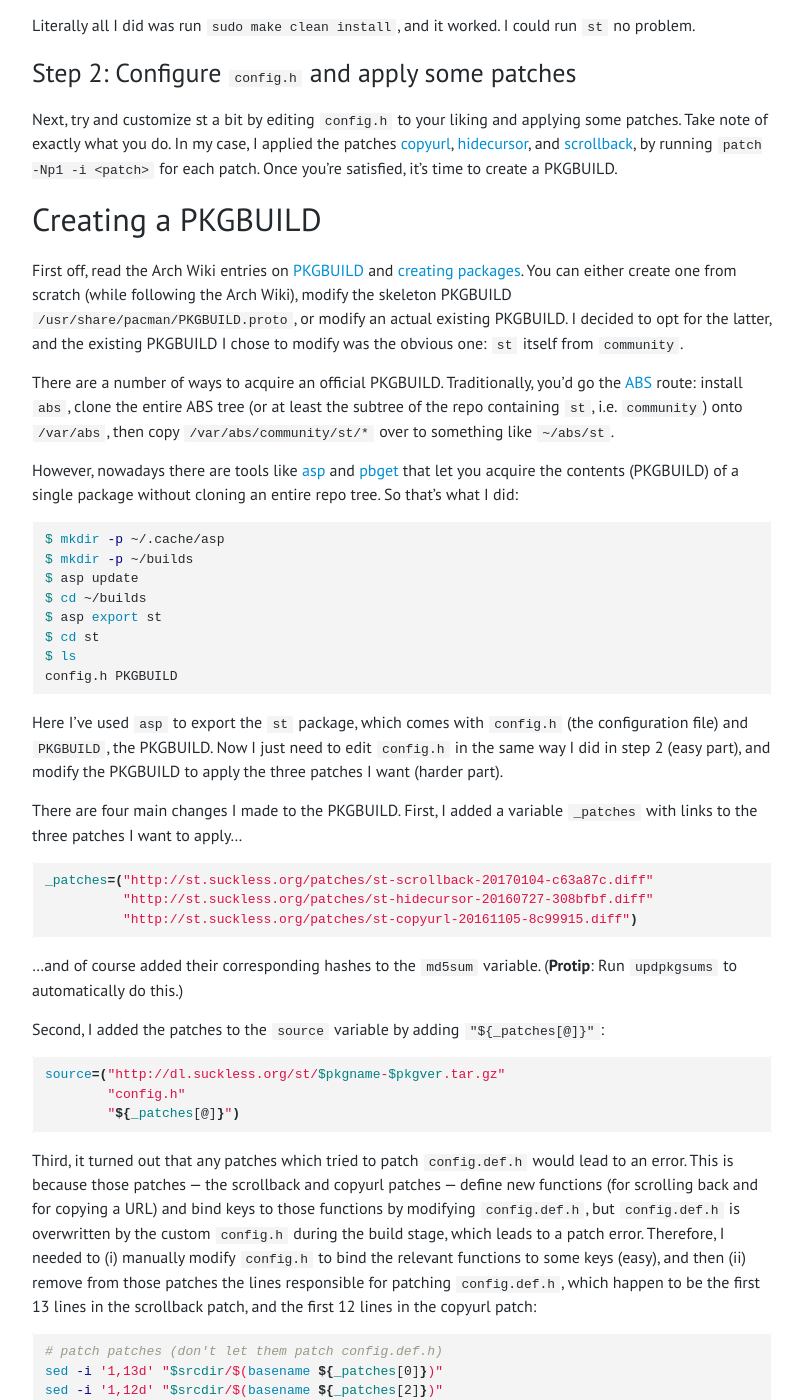
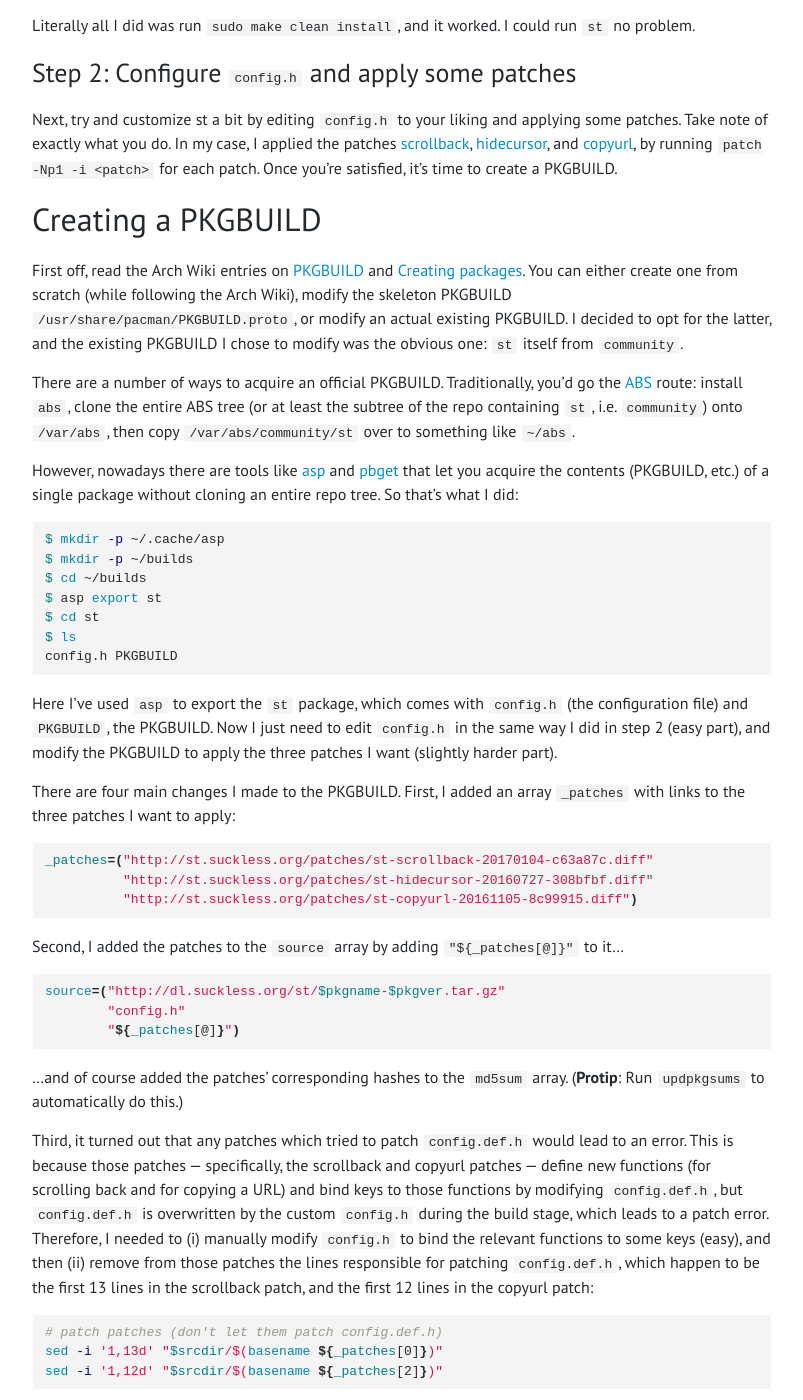
Before and after one commit to brianbuccola/brianbuccola.github.io, a Jekyll site: the page built from _posts/2017-03-19-how-to-build-and-install-st-suckless-simple-terminal-from-source-on-arch-linux.md, in a window 1280 px wide and 1400 px high, scrolled down 1040 px. Shown: the whole window, without its empty margins (238-1041 px from the left). Built offline with Jekyll 4.4.1, drawn with Linux system fonts in a browser that asks for light colours; some web fonts are replaced; comment, search, counter and statistics services are not loaded; some of the changed text lies outside the part shown.

Commit message:
make minor revisions to st post

````diff
--- a/_posts/2017-03-19-how-to-build-and-install-st-suckless-simple-terminal-from-source-on-arch-linux.md
+++ b/_posts/2017-03-19-how-to-build-and-install-st-suckless-simple-terminal-from-source-on-arch-linux.md
@@ -30,7 +30,7 @@ of the patches). Therefore, in the end, I decided to go with the stable release,
 which also has the advantage that my terminal, which I rely heavily on, won't
 break any time soon.
 
-### Step 1: follow the installation instructions
+### Step 1: Follow the installation instructions
 
 The first step (after untarring the tarball and `cd`-ing into the `st-x.x`
 directory) is to install st exactly as the `README` says:
@@ -54,13 +54,13 @@ run `st` no problem.
 
 Next, try and customize st a bit by editing `config.h` to your liking and
 applying some patches. Take note of exactly what you do. In my case, I applied
-the patches [copyurl][], [hidecursor][], and [scrollback][], by running `patch
+the patches [scrollback][], [hidecursor][], and [copyurl][], by running `patch
 -Np1 -i <patch>` for each patch. Once you're satisfied, it's time to create a
 PKGBUILD.
 
 ## Creating a PKGBUILD
 
-First off, read the Arch Wiki entries on [PKGBUILD][] and [creating packages][].
+First off, read the Arch Wiki entries on [PKGBUILD][] and [Creating packages][].
 You can either create one from scratch (while following the Arch Wiki), modify
 the skeleton PKGBUILD `/usr/share/pacman/PKGBUILD.proto`, or modify an actual
 existing PKGBUILD. I decided to opt for the latter, and the existing PKGBUILD I
@@ -69,16 +69,15 @@ chose to modify was the obvious one: `st` itself from `community`.
 There are a number of ways to acquire an official PKGBUILD. Traditionally, you'd
 go the [ABS][] route: install `abs`, clone the entire ABS tree (or at least the
 subtree of the repo containing `st`, i.e. `community`) onto `/var/abs`, then
-copy `/var/abs/community/st/*` over to something like `~/abs/st`.
+copy `/var/abs/community/st` over to something like `~/abs`.
 
 However, nowadays there are tools like [asp][] and [pbget][] that let you
-acquire the contents (PKGBUILD) of a single package without cloning an entire
-repo tree. So that's what I did:
+acquire the contents (PKGBUILD, etc.) of a single package without cloning an
+entire repo tree. So that's what I did:
 
 ```bash
 $ mkdir -p ~/.cache/asp
 $ mkdir -p ~/builds
-$ asp update
 $ cd ~/builds
 $ asp export st
 $ cd st
@@ -89,10 +88,10 @@ config.h PKGBUILD
 Here I've used `asp` to export the `st` package, which comes with `config.h`
 (the configuration file) and `PKGBUILD`, the PKGBUILD. Now I just need to edit
 `config.h` in the same way I did in step 2 (easy part), and modify the PKGBUILD
-to apply the three patches I want (harder part).
+to apply the three patches I want (slightly harder part).
 
-There are four main changes I made to the PKGBUILD. First, I added a variable
-`_patches` with links to the three patches I want to apply...
+There are four main changes I made to the PKGBUILD. First, I added an array
+`_patches` with links to the three patches I want to apply:
 
 ```bash
 _patches=("http://st.suckless.org/patches/st-scrollback-20170104-c63a87c.diff"
@@ -100,11 +99,8 @@ _patches=("http://st.suckless.org/patches/st-scrollback-20170104-c63a87c.diff"
           "http://st.suckless.org/patches/st-copyurl-20161105-8c99915.diff")
 ```
 
-...and of course added their corresponding hashes to the `md5sum` variable.
-(**Protip**: Run `updpkgsums` to automatically do this.)
-
-Second, I added the patches to the `source` variable by adding
-`"${_patches[@]}"`:
+Second, I added the patches to the `source` array by adding `"${_patches[@]}"`
+to it...
 
 ```bash
 source=("http://dl.suckless.org/st/$pkgname-$pkgver.tar.gz"
@@ -112,15 +108,19 @@ source=("http://dl.suckless.org/st/$pkgname-$pkgver.tar.gz"
         "${_patches[@]}")
 ```
 
+...and of course added the patches' corresponding hashes to the `md5sum` array.
+(**Protip**: Run `updpkgsums` to automatically do this.)
+
 Third, it turned out that any patches which tried to patch `config.def.h` would
-lead to an error. This is because those patches --- the scrollback and copyurl
-patches --- define new functions (for scrolling back and for copying a URL) and
-bind keys to those functions by modifying `config.def.h`, but `config.def.h` is
-overwritten by the custom `config.h` during the build stage, which leads to a
-patch error. Therefore, I needed to (i) manually modify `config.h` to bind the
-relevant functions to some keys (easy), and then (ii) remove from those patches
-the lines responsible for patching `config.def.h`, which happen to be the first
-13 lines in the scrollback patch, and the first 12 lines in the copyurl patch:
+lead to an error. This is because those patches --- specifically, the scrollback
+and copyurl patches --- define new functions (for scrolling back and for copying
+a URL) and bind keys to those functions by modifying `config.def.h`, but
+`config.def.h` is overwritten by the custom `config.h` during the build stage,
+which leads to a patch error. Therefore, I needed to (i) manually modify
+`config.h` to bind the relevant functions to some keys (easy), and then (ii)
+remove from those patches the lines responsible for patching `config.def.h`,
+which happen to be the first 13 lines in the scrollback patch, and the first 12
+lines in the copyurl patch:
 
 ```bash
 # patch patches (don't let them patch config.def.h)
@@ -212,7 +212,7 @@ let &t_8b = "\<Esc>[48;2;%lu;%lu;%lum"
 [hidecursor]: http://st.suckless.org/patches/hidecursor
 [scrollback]: http://st.suckless.org/patches/scrollback
 [PKGBUILD]: https://wiki.archlinux.org/index.php/PKGBUILD
-[creating packages]: https://wiki.archlinux.org/index.php/Creating_packages
+[Creating packages]: https://wiki.archlinux.org/index.php/Creating_packages
 [ABS]: https://wiki.archlinux.org/index.php/Arch_Build_System
 [asp]: https://github.com/falconindy/asp
 [pbget]: http://xyne.archlinux.ca/projects/pbget/
````
